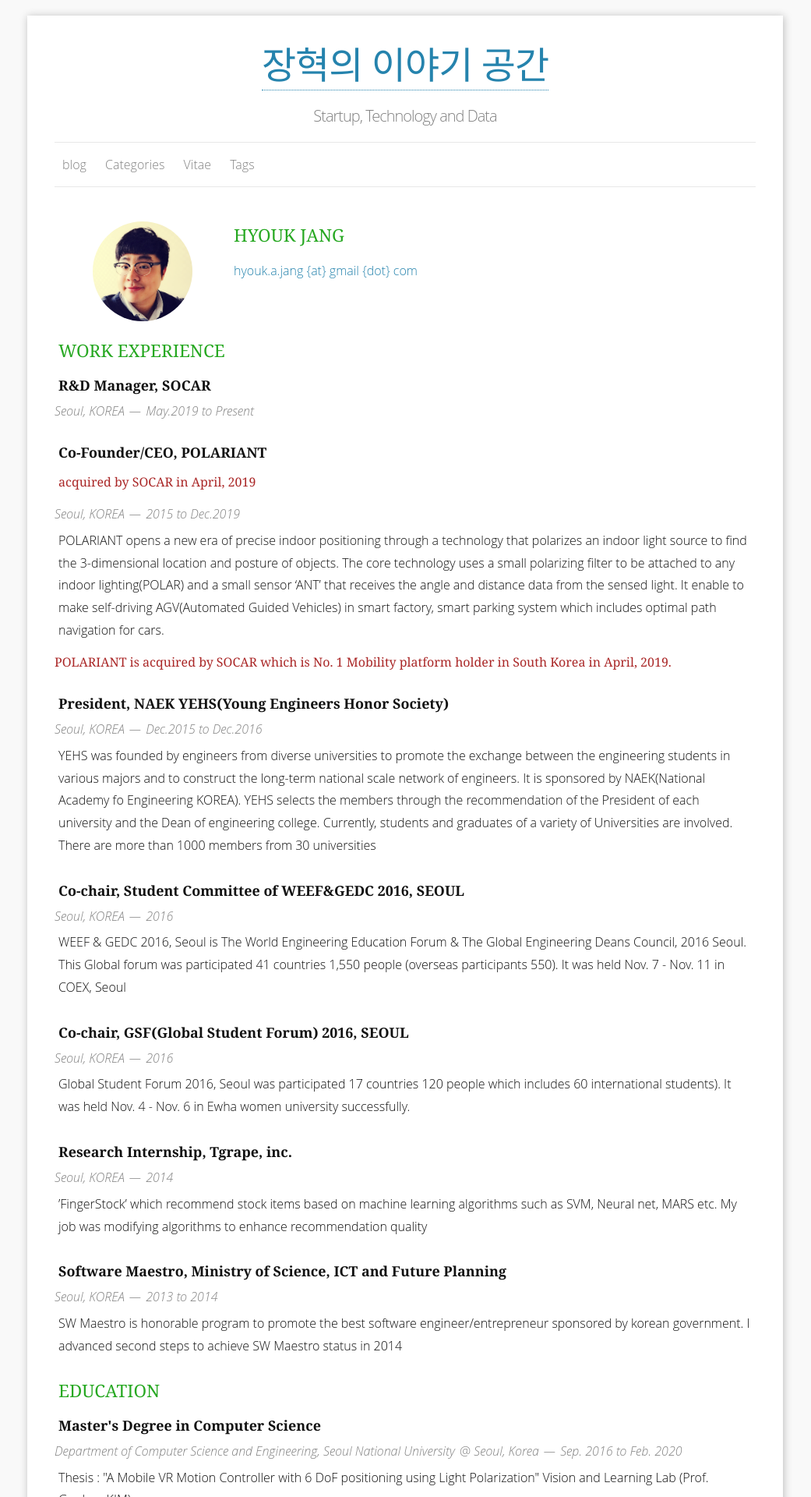
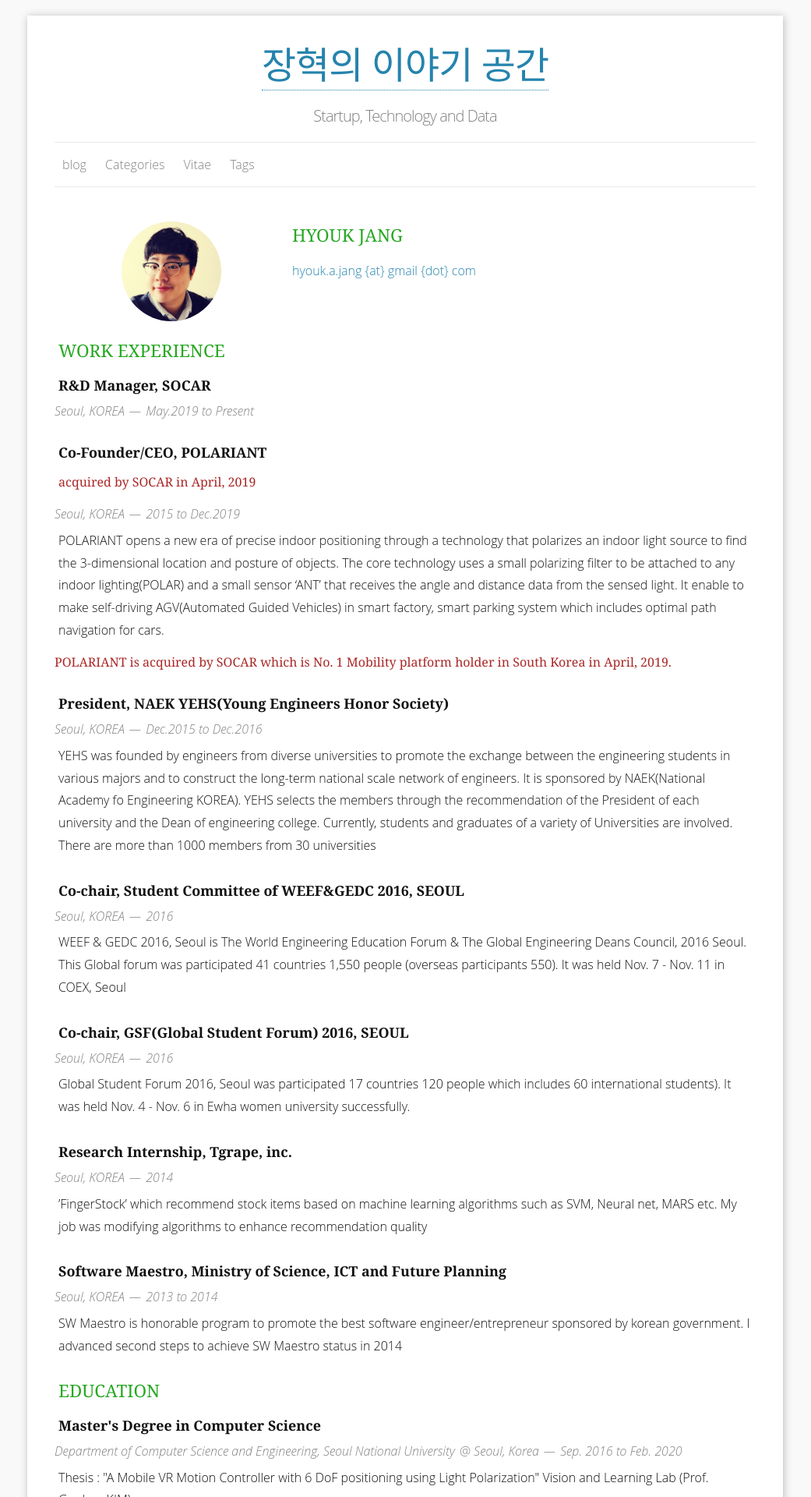
Before and after one commit to HyoukJang/HyoukJang.github.io, a Jekyll site: the page built from vitae/index.md, in a window 1280 px wide. Shown: the top 1920 px of the page at 78% size, without its empty margins (120-1161 px from the left). Built offline with Jekyll 4.4.1, drawn with Linux system fonts in a browser that asks for light colours; nearby versions of some CDN libraries; some web fonts are replaced.

Commit message:
vitae 스타일 수정

```diff
--- a/_includes/vitae_skills.html
+++ b/_includes/vitae_skills.html
@@ -12,6 +12,5 @@
             <i class="fa fa-star"></i><i class="fa fa-star"></i><i class="fa fa-star"></i><i class="fa fa-star"></i><i class="fa fa-star-o"></i>
             &nbsp;&nbsp;<em>R</em>, <em>Python</em>, <em>C#</em>, <em>Unity</em>, <em>Git</em>
         </p>
-
     </article>
 </section>
--- a/_sass/_base.scss
+++ b/_sass/_base.scss
@@ -362,7 +362,7 @@
 
 #basic {
   display: grid;
-  grid-template-columns: 1fr 3fr;
+  grid-template-columns: 1fr 2fr;
 }
 
 #basic > div > h1{
```
